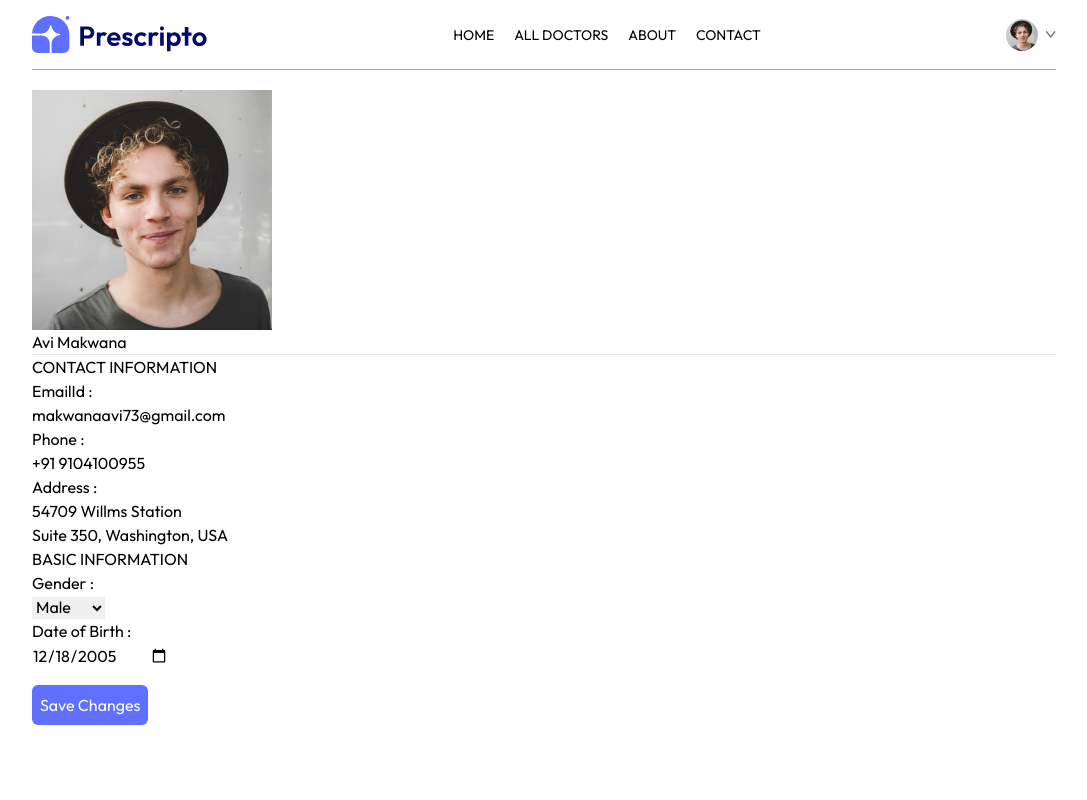
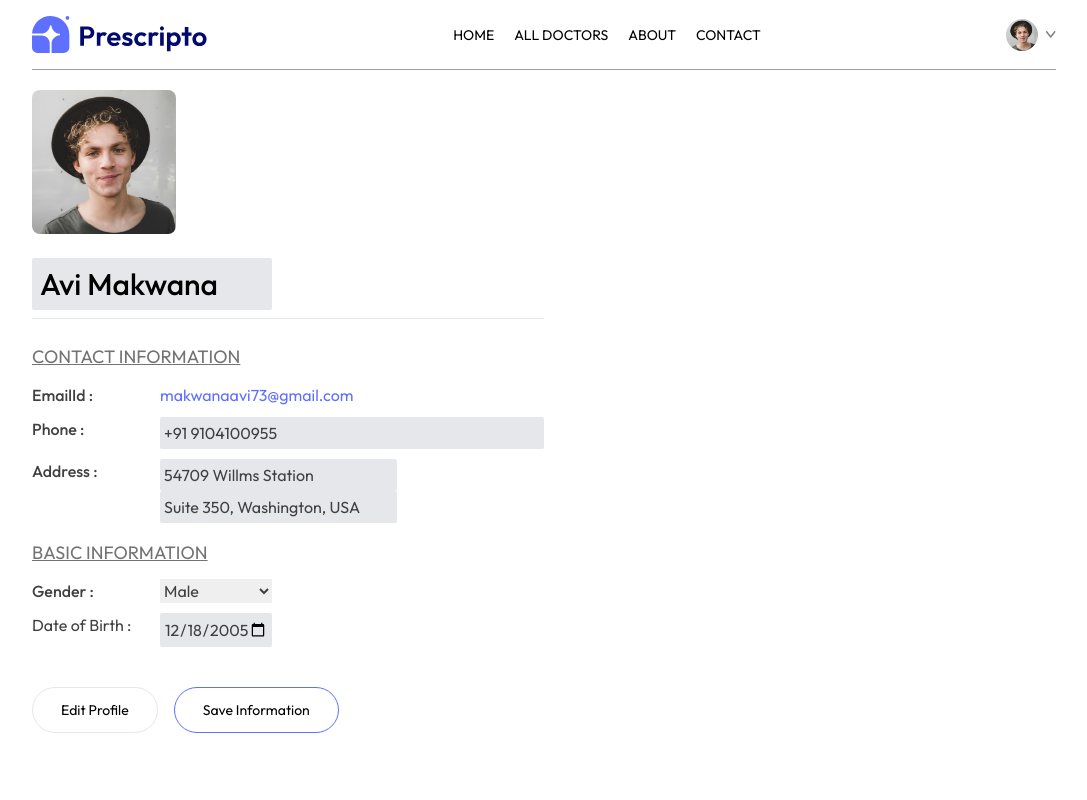
Before and after one commit to makwanaavi/Priscripto, a React (Vite) app: page /my-profile in a window 1280 px wide. Shown: the top 800 px of the page, without its empty margins (96-1183 px from the left). Built offline with nearby package versions, Linux system fonts and the light colour scheme.

Commit message:
#update MyProfile make ui

```diff
--- a/src/pages/MyProfile.jsx
+++ b/src/pages/MyProfile.jsx
@@ -17,8 +17,8 @@ const MyProfile = () => {
 
   const [isEdit, setIsEdit] = React.useState(true);
   return (
-    <div>
-      <img src={userData.image} alt="" />
+    <div className="max-w-lg flex flex-col gap-2 text-sm">
+      <img src={userData.image} alt="" className="w-36 rounded-lg" />
 
       {isEdit ? (
         <input
@@ -27,22 +27,28 @@ const MyProfile = () => {
             setUserData((prev) => ({ ...prev, name: e.target.value }))
           }
           value={userData.name}
+          className="bg-gray-200 text-3xl font-medium max-w-60 mt-4 p-2 rounded-sm"
         />
       ) : (
-        <p>{userData.name}</p>
+        <p className="font-medium text-3xl text-neutral-800 mt-4">
+          {userData.name}
+        </p>
       )}
-      <hr />
+      <hr className="bg-zinc-400 h-[1px border-none]" />
 
       <div>
-        <p>CONTACT INFORMATION</p>
+        <p className="text-neutral-500 underline mt-4 text-lg">
+          CONTACT INFORMATION
+        </p>
 
-        <div>
-          <p>EmailId : </p>
-          <p>{userData.email}</p>
+        <div className="grid grid-cols-[1fr_3fr] gap-y-2.5 mt-3 text-neutral-700 text-base">
+          <p className="font-medium">EmailId : </p>
+          <p className="text-primary">{userData.email}</p>
 
-          <p>Phone :</p>
+          <p className="font-medium">Phone :</p>
           {isEdit ? (
             <input
+              className="bg-gray-200 p-1 rounded-sm"
               type="text"
               onChange={(e) =>
                 setUserData((prev) => ({ ...prev, phone: e.target.value }))
@@ -50,14 +56,15 @@ const MyProfile = () => {
               value={userData.phone}
             />
           ) : (
-            <p>{userData.phone}</p>
+            <p className="text-primary">{userData.phone}</p>
           )}
 
-          <p>Address :</p>
+          <p className="font-medium">Address :</p>
           <p>
             {isEdit ? (
               <p>
                 <input
+                  className="bg-gray-200 p-1 rounded-sm"
                   type="text"
                   onChange={(e) =>
                     setUserData((prev) => ({
@@ -69,6 +76,7 @@ const MyProfile = () => {
                 />
                 <br />
                 <input
+                  className="bg-gray-200 p-1 rounded-sm"
                   type="text"
                   onChange={(e) =>
                     setUserData((prev) => ({
@@ -89,12 +97,15 @@ const MyProfile = () => {
         </div>
 
         <div>
-          <p>BASIC INFORMATION</p>
+          <p className="text-neutral-500 underline mt-4 text-lg">
+            BASIC INFORMATION
+          </p>
 
-          <div>
-            <p>Gender : </p>
+          <div className="grid grid-cols-[1fr_3fr] gap-y-2.5 mt-3 text-neutral-700 text-base">
+            <p className="font-medium">Gender : </p>
             {isEdit ? (
               <select
+                className="max-w-28 "
                 onChange={(e) =>
                   setUserData((prev) => ({ ...prev, gender: e.target.value }))
                 }
@@ -109,9 +120,9 @@ const MyProfile = () => {
             )}
 
             <p>Date of Birth : </p>
-           {
-            isEdit ? (
+            {isEdit ? (
               <input
+                className="max-w-28 bg-gray-200 p-1 rounded-sm"
                 type="date"
                 onChange={(e) =>
                   setUserData((prev) => ({ ...prev, dob: e.target.value }))
@@ -124,22 +135,39 @@ const MyProfile = () => {
           </div>
         </div>
 
-        <div>
-         {
-          isEdit ? (
-            <button
+        <div className="mt-10">
+          {isEdit ? (
+           <div className="flex gap-4">
+             <button
               onClick={() => setIsEdit(false)}
-              className="bg-primary text-white rounded-md p-2 mt-4"
-            >
-              Save Changes
-            </button>
-          ) : (
-            <button
-              onClick={() => setIsEdit(true)}
-              className="bg-primary text-white rounded-md p-2 mt-4"
+              className="border px-7 py-3 rounded-full hover:bg-primary/60 cursor-no-drop hover:text-white transition-colors duration-300"
             >
               Edit Profile
             </button>
+
+             <button
+              onClick={() => setIsEdit(false)}
+              className="border border-primary px-7 py-3 rounded-full hover:bg-primary hover:text-white transition-colors duration-300"
+            >
+              Save Information
+            </button>
+           </div>
+          ) : (
+            <div className="flex gap-4">
+            <button
+              onClick={() => setIsEdit(true)}
+              className="border border-primary px-7 py-3 rounded-full hover:bg-primary hover:text-white transition-colors duration-300"
+            >
+              Edit Profile
+            </button>
+
+              <button
+              onClick={() => setIsEdit(false)}
+              className="border px-7 py-3 rounded-full hover:bg-primary/60 cursor-no-drop hover:text-white transition-colors duration-300"
+            >
+              Save Information
+            </button>
+            </div>
           )}
         </div>
       </div>
```
Also changed, not shown: 1 other file (tests, documents, lock files or other folders).
